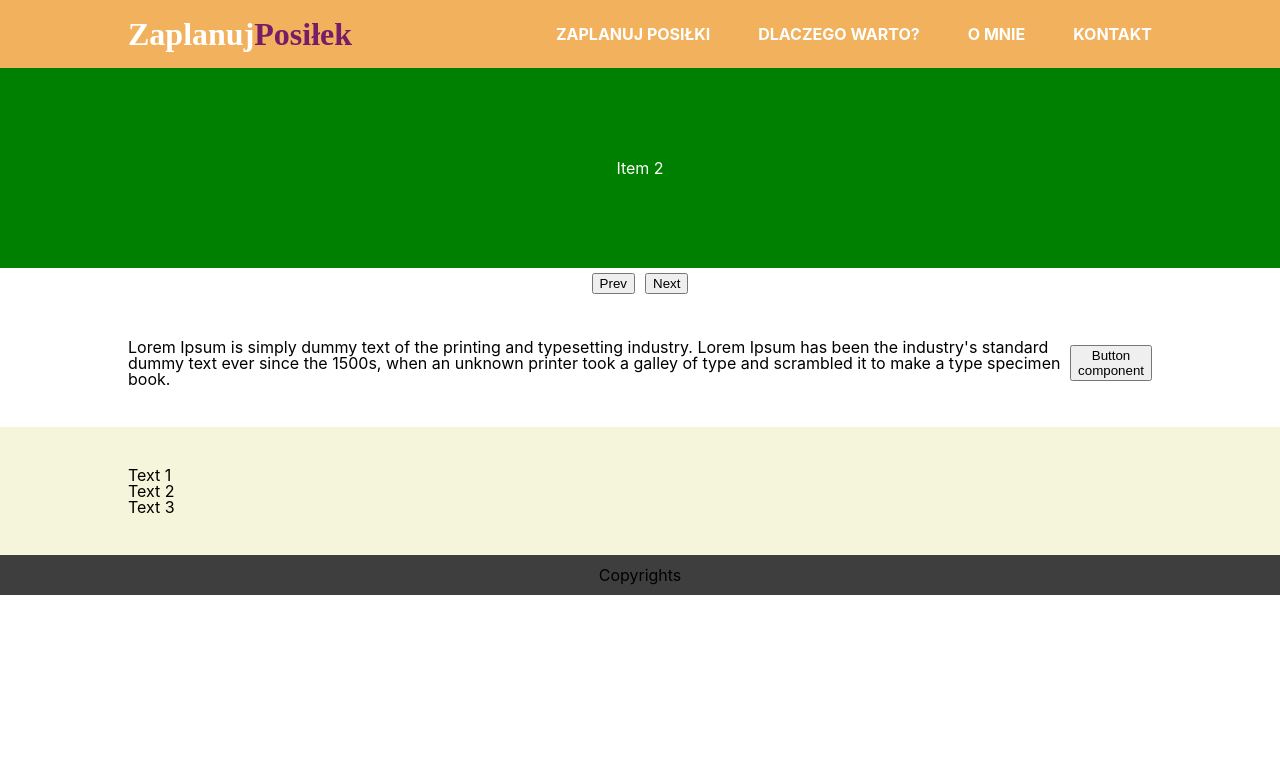
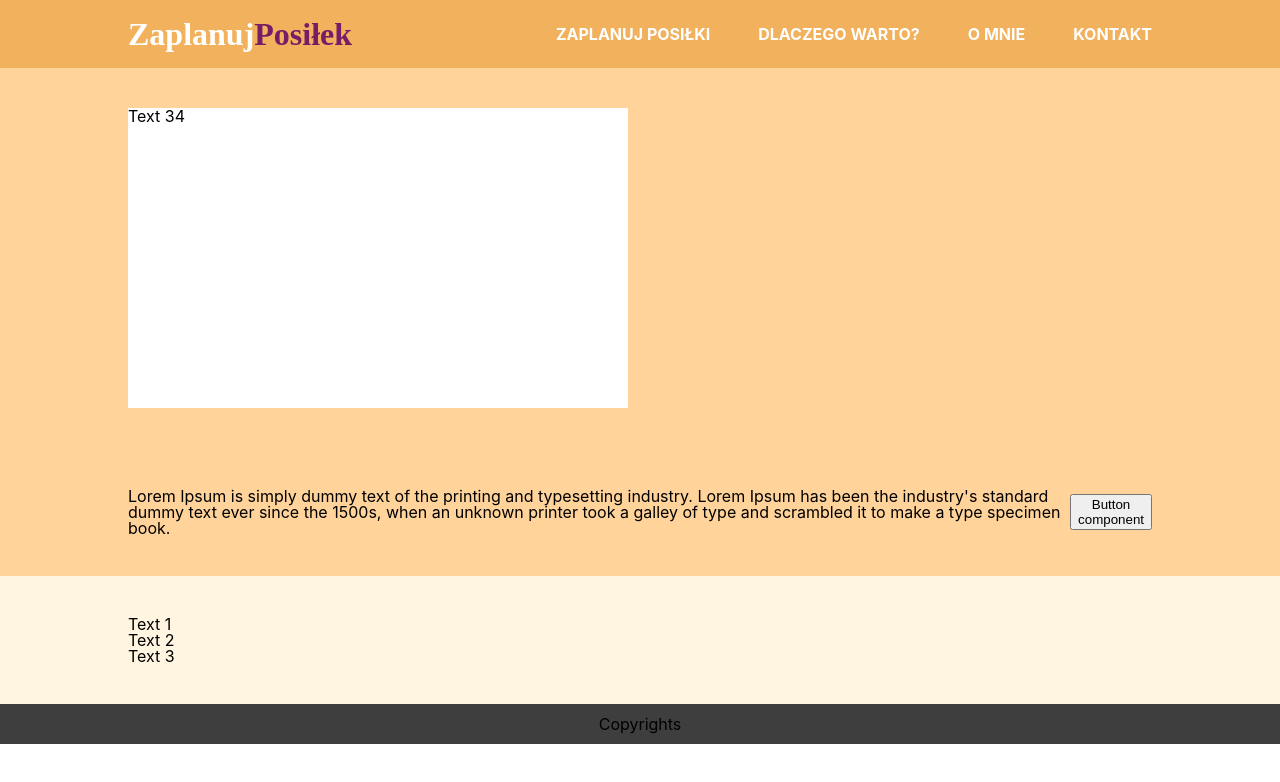
Before and after one commit to Margeriee/planer-posilkow, a React (Create React App) app: page / in a window 1280 px wide. Shown: the top 782 px of the page. Built offline with nearby package versions, Linux system fonts and the light colour scheme; a web font is replaced by a local one.

Commit message:
feat/carousel/carousel-component-in-progress

```diff
--- a/src/components/Common/Section.tsx
+++ b/src/components/Common/Section.tsx
@@ -2,8 +2,8 @@ import React from "react";
 import styles from "./Section.module.scss";
 
 export enum Colors {
-  lightOrange = "lightOrange",
-  beige = "beige",
+  lightOrange = "#FFD39A", //ToDo: change to defined colors from scss (how)?
+  beige = "#FFF5E1",
 }
 
 type sectionProps = {
--- a/src/components/LandingPage/CarouselSection/Carousel.module.scss
+++ b/src/components/LandingPage/CarouselSection/Carousel.module.scss
@@ -1,24 +1,47 @@
 // @use "../../settings/spacing.module.scss" as s;
 
-.carousel {
+// .carousel {
+//   overflow: hidden;
+// }
+
+// .inner {
+//   white-space: nowrap;
+//   transition: transform 0.3s;
+// }
+
+// .indicators {
+//   display: flex;
+//   justify-content: center;
+// }
+
+// .indicators > button {
+//   margin: 5px;
+// }
+
+// .indicators > button.active {
+//   background-color: green;
+//   color: #fff;
+// }
+
+.root {
+  width: 100%;
+  height: 100%;
+  background-color: white;
+  position: relative;
   overflow: hidden;
+  width: 500px;
+  height: 300px;
 }
 
-.inner {
-  white-space: nowrap;
-  transition: transform 0.3s;
+.carousel {
+  display: flex;
+  width: 100%;
+  height: 100%; // ToDo: change to const
+  list-style: none;
 }
 
-.indicators {
-  display: flex;
-  justify-content: center;
+.slide {
+  flex-shrink: 0;
+  width: 100%;
+  height: 100%;
 }
-
-.indicators > button {
-  margin: 5px;
-}
-
-.indicators > button.active {
-  background-color: green;
-  color: #fff;
-}
--- a/src/components/LandingPage/CarouselSection/Carousel.tsx
+++ b/src/components/LandingPage/CarouselSection/Carousel.tsx
@@ -1,88 +1,146 @@
-import React, { useEffect, useState } from "react";
-import { useSwipeable } from "react-swipeable";
+// import React, { useEffect, useState } from "react";
+// import { useSwipeable } from "react-swipeable";
+import {
+  Children,
+  useEffect,
+  useLayoutEffect,
+  useMemo,
+  useRef,
+  useState,
+} from "react";
 import styles from "./Carousel.module.scss";
 
 type carouselProps = {
   children: any; //ToDo: change any
 };
 
+// export const Carousel = (props: carouselProps) => {
+//   const { children } = props;
+//   const [activeIndex, setActiveIndex] = useState(0);
+//   const [paused, setPaused] = useState(false);
+
+//   const updateIndex = (newIndex: number) => {
+//     if (newIndex < 0) {
+//       newIndex = React.Children.count(children) - 1;
+//     } else if (newIndex >= React.Children.count(children)) {
+//       newIndex = 0;
+//     }
+
+//     setActiveIndex(newIndex);
+//   };
+
+//   useEffect(() => {
+//     const interval = setInterval(() => {
+//       if (!paused) {
+//         updateIndex(activeIndex + 1);
+//       }
+//     }, 5000);
+
+//     return () => {
+//       if (interval) {
+//         clearInterval(interval);
+//       }
+//     };
+//   });
+
+//   const handlers = useSwipeable({
+//     onSwipedLeft: () => updateIndex(activeIndex + 1),
+//     onSwipedRight: () => updateIndex(activeIndex - 1),
+//   });
+
+//   return (
+//     <div
+//       {...handlers}
+//       className={styles.carousel}
+//       onMouseEnter={() => setPaused(true)}
+//       onMouseLeave={() => setPaused(false)}
+//     >
+//       <div
+//         className={styles.inner}
+//         style={{ transform: `translateX(-${activeIndex * 100}%)` }}
+//       >
+//         {React.Children.map(children, (child, index) => {
+//           return React.cloneElement(child, { width: "100%" });
+//         })}
+//       </div>
+//       <div className={styles.indicators}>
+//         <button
+//           onClick={() => {
+//             updateIndex(activeIndex - 1);
+//           }}
+//         >
+//           Prev
+//         </button>
+//         {/* {React.Children.map(children, (child, index) => {
+//           return (
+//             <button
+//               className={`${index === activeIndex ? "active" : ""}`}
+//               onClick={() => {
+//                 updateIndex(index);
+//               }}
+//             >
+//               {index + 1}
+//             </button>
+//           );
+//         })} */}
+//         <button
+//           onClick={() => {
+//             updateIndex(activeIndex + 1);
+//           }}
+//         >
+//           Next
+//         </button>
+//       </div>
+//     </div>
+//   );
+// };
+
 export const Carousel = (props: carouselProps) => {
   const { children } = props;
-  const [activeIndex, setActiveIndex] = useState(0);
-  const [paused, setPaused] = useState(false);
+  const containerRef = useRef(null);
+  const [current, setCurren] = useState(1);
+  const [translateX, setTranslateX] = useState(0);
 
-  const updateIndex = (newIndex: number) => {
-    if (newIndex < 0) {
-      newIndex = React.Children.count(children) - 1;
-    } else if (newIndex >= React.Children.count(children)) {
-      newIndex = 0;
+  useEffect(() => {
+    const ref = containerRef.current;
+    console.log(ref);
+  });
+
+  const slides = useMemo(() => {
+    if (children.length > 1) {
+      let items = Children.map(children, (child, index): any => (
+        <li key={index} className={styles.slide}>
+          {child}
+        </li>
+      ));
+
+      return [
+        <li key={children.length + 1} className={styles.slide}>
+          {children[children.length - 1]}
+        </li>,
+        ...items,
+        <li key={children.length + 2} className={styles.slide}>
+          {children[0]}
+        </li>,
+      ];
     }
 
-    setActiveIndex(newIndex);
-  };
+    return <li className={styles.slide}>{children[0]}</li>;
+  }, [children]);
 
-  useEffect(() => {
-    const interval = setInterval(() => {
-      if (!paused) {
-        updateIndex(activeIndex + 1);
-      }
-    }, 5000);
-
-    return () => {
-      if (interval) {
-        clearInterval(interval);
-      }
-    };
-  });
-
-  const handlers = useSwipeable({
-    onSwipedLeft: () => updateIndex(activeIndex + 1),
-    onSwipedRight: () => updateIndex(activeIndex - 1),
-  });
+  // useLayoutEffect(() => {
+  //   setTranslateX(containerRef.current.clientWidth * current);
+  // }, []);
 
   return (
-    <div
-      {...handlers}
-      className={styles.carousel}
-      onMouseEnter={() => setPaused(true)}
-      onMouseLeave={() => setPaused(false)}
-    >
-      <div
-        className={styles.inner}
-        style={{ transform: `translateX(-${activeIndex * 100}%)` }}
+    <div className={styles.root}>
+      <ul
+        // ref={ref}
+        className={styles.carousel}
+        style={{ transform: `translate3d(${-translateX}px, 0, 0)` }}
       >
-        {React.Children.map(children, (child, index) => {
-          return React.cloneElement(child, { width: "100%" });
-        })}
-      </div>
-      <div className={styles.indicators}>
-        <button
-          onClick={() => {
-            updateIndex(activeIndex - 1);
-          }}
-        >
-          Prev
-        </button>
-        {/* {React.Children.map(children, (child, index) => {
-          return (
-            <button
-              className={`${index === activeIndex ? "active" : ""}`}
-              onClick={() => {
-                updateIndex(index);
-              }}
-            >
-              {index + 1}
-            </button>
-          );
-        })} */}
-        <button
-          onClick={() => {
-            updateIndex(activeIndex + 1);
-          }}
-        >
-          Next
-        </button>
-      </div>
+        {slides}
+      </ul>
     </div>
   );
 };
--- /dev/null
+++ b/src/components/LandingPage/CarouselSection/CarouselSection.tsx
@@ -0,0 +1,18 @@
+import { Colors, Section } from "../../Common/Section";
+import { Carousel } from "./Carousel";
+import { CarouselItem } from "./CarouselItem";
+
+export const CarouselSection = () => {
+  return (
+    <Section backgroundColor={Colors.lightOrange}>
+      <Carousel>
+        {/* <CarouselItem>Item 1</CarouselItem>
+        <CarouselItem>Item 2</CarouselItem>
+        <CarouselItem>Item 3</CarouselItem> */}
+        <div>Text 11</div>
+        <div>Text 2</div>
+        <div>Text 34</div>
+      </Carousel>
+    </Section>
+  );
+};
--- a/src/components/LandingPage/LandingPage.tsx
+++ b/src/components/LandingPage/LandingPage.tsx
@@ -1,7 +1,6 @@
 import React from "react";
 import { BenefitsSection } from "./BenefitsSection";
-import { Carousel } from "./CarouselSection/Carousel";
-import { CarouselItem } from "./CarouselSection/CarouselItem";
+import { CarouselSection } from "./CarouselSection/CarouselSection";
 import { Footer } from "./Footer";
 import { Header } from "./Header";
 import { MoveToApp } from "./MoveToApp";
@@ -10,11 +9,7 @@ export const LandingPage = () => {
   return (
     <>
       <Header />
-      <Carousel>
-        <CarouselItem>Item 1</CarouselItem>
-        <CarouselItem>Item 2</CarouselItem>
-        <CarouselItem>Item 3</CarouselItem>
-      </Carousel>
+      <CarouselSection />
       <MoveToApp />
       <BenefitsSection />
       <Footer />
```
